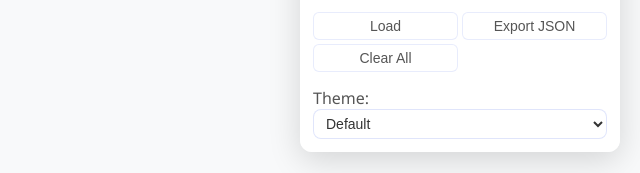
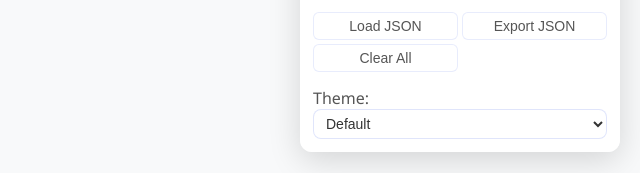
Before and after one commit to ullahs3/EasyMap---Mind-maps-made-easy, a plain HTML site: page index.html in a window 1280 px wide. Shown: the part 384-557 px from the top of the page, 640-1280 px from the left. Drawn offline with Linux system fonts and the light colour scheme.

Commit message:
(fix): Update toolbar 'Load' text to 'Load JSON' to be more concise

```diff
--- a/index.html
+++ b/index.html
@@ -34,7 +34,7 @@
 
             <div class="toolbar">
                 <!-- <button id="save-btn">Save</button> -->
-                <button id="load-btn">Load</button>
+                <button id="load-btn">Load JSON</button>
                 <!-- <button id="export-png-btn">Export PNG</button> -->
                 <button id="export-json-btn">Export JSON</button>
                 <button id="clear-btn">Clear All</button>
```
